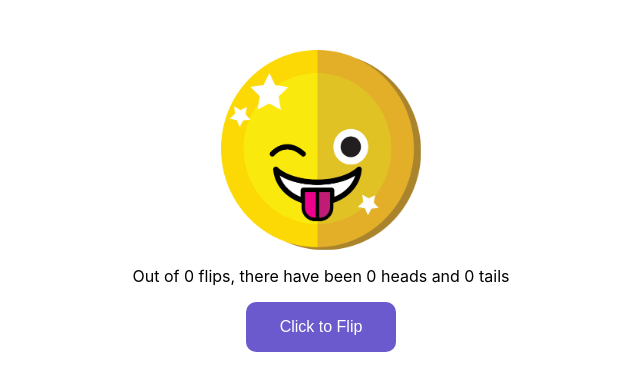
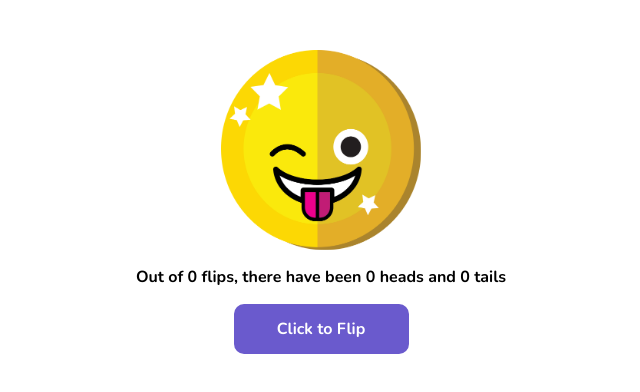
Before and after one commit to f-bog/coin-flip, a React (Create React App) app: page / in a window 1280 px wide. Shown: the top 392 px of the page, without its empty margins (319-959 px from the left). Built offline with nearby package versions, Linux system fonts and the light colour scheme.

Commit message:
faster spin

```diff
--- a/src/Coin.css
+++ b/src/Coin.css
@@ -38,17 +38,17 @@
 }
 
 .heads {
-  -webkit-animation: flipHeads 3s ease-out forwards;
-  -moz-animation: flipHeads 3s ease-out forwards;
-  -o-animation: flipHeads 3s ease-out forwards;
-  animation: flipHeads 3s ease-out forwards;
+  -webkit-animation: flipHeads 2s ease-out forwards;
+  -moz-animation: flipHeads 2s ease-out forwards;
+  -o-animation: flipHeads 2s ease-out forwards;
+  animation: flipHeads 2s ease-out forwards;
 }
 
 .tails {
-  -webkit-animation: flipTails 3s ease-out forwards;
-  -moz-animation: flipTails 3s ease-out forwards;
-  -o-animation: flipTails 3s ease-out forwards;
-  animation: flipTails 3s ease-out forwards;
+  -webkit-animation: flipTails 2s ease-out forwards;
+  -moz-animation: flipTails 2s ease-out forwards;
+  -o-animation: flipTails 2s ease-out forwards;
+  animation: flipTails 2s ease-out forwards;
 }
 
 @keyframes flipHeads {
--- a/src/CoinFlip.css
+++ b/src/CoinFlip.css
@@ -2,9 +2,9 @@
   margin-top: 50px;
 }
 .CoinFlip button {
+  font-family: 'Nunito', sans-serif;
   background: slateblue;
-  padding: 1rem 2rem;
-  width: 150px;
+  width: 175px;
   height: 50px;
   border: none;
   border-radius: 10px;
--- a/src/CoinFlip.js
+++ b/src/CoinFlip.js
@@ -32,7 +32,7 @@ class CoinFlip extends Component {
     }, 100);
     setTimeout(() => {
       this.setState({ flipping: false });
-    }, 3000);
+    }, 2000);
   }
   render() {
     return (
--- a/src/index.css
+++ b/src/index.css
@@ -1,8 +1,7 @@
+@import url('https://fonts.googleapis.com/css2?family=Nunito:wght@700&display=swap');
 body {
   margin: 0;
-  font-family: -apple-system, BlinkMacSystemFont, 'Segoe UI', 'Roboto', 'Oxygen',
-    'Ubuntu', 'Cantarell', 'Fira Sans', 'Droid Sans', 'Helvetica Neue',
-    sans-serif;
+  font-family: 'Nunito', sans-serif;
   -webkit-font-smoothing: antialiased;
   -moz-osx-font-smoothing: grayscale;
 }
```
